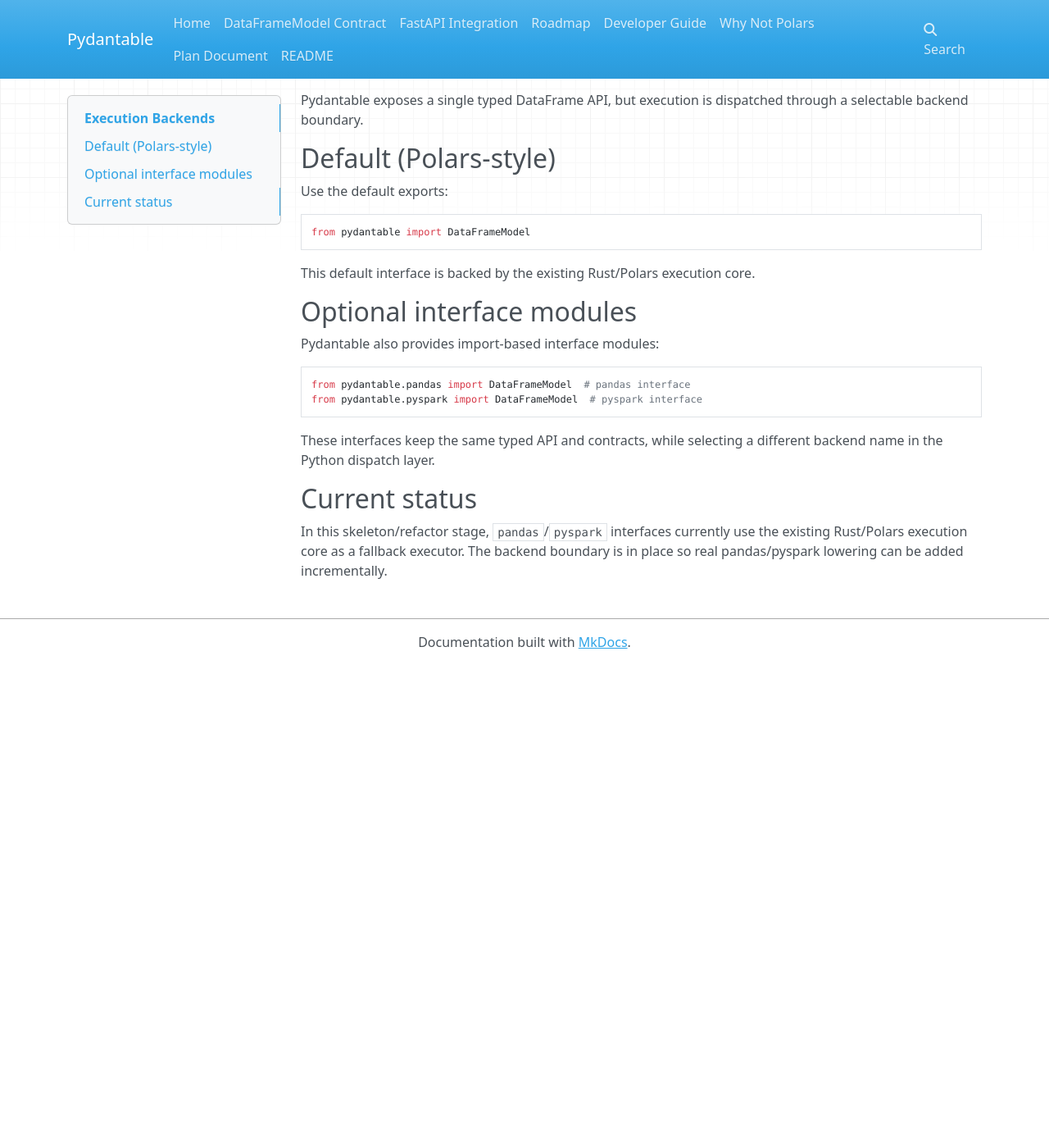
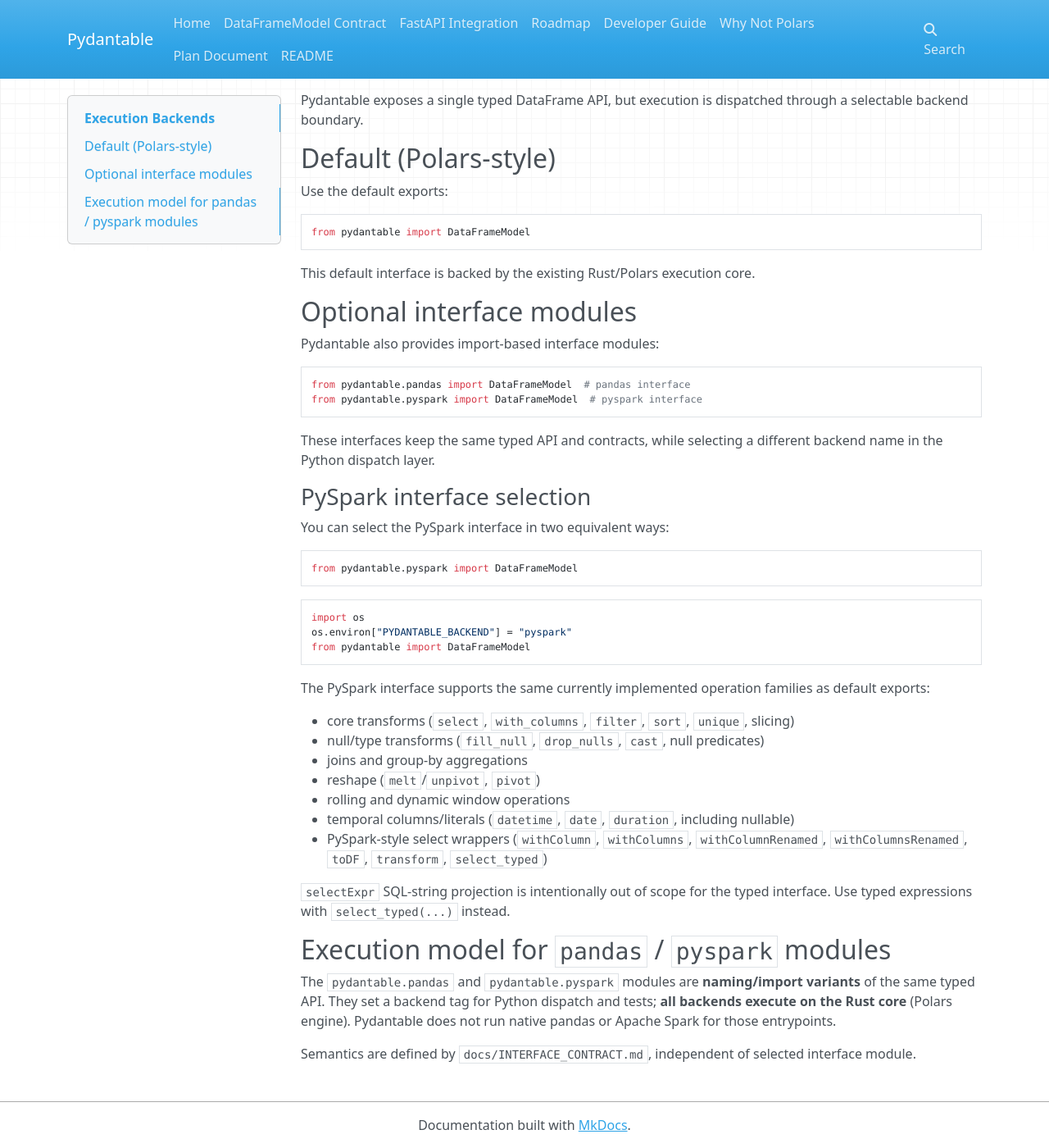
Before and after one commit to eddiethedean/pydantable, an MkDocs documentation site: the page built from docs/BACKENDS.md, in a window 1280 px wide and 1400 px high, scrolled down 64 px. Shown: the whole window at 82% size. Built offline with MkDocs 1.6.1, drawn with Linux system fonts in a browser that asks for light colours; nearby versions of some CDN libraries; before the commit the page ends 900 px from its top, so only the background shows below that.

Commit message:
feat: PySpark interface surface, select wrappers, Rust-only backend docs
- Add PYSPARK_INTERFACE, pyspark surface/select parity tests
- PySpark-style withColumn/toDF/transform/select_typed on pyspark module
- Extend backend equivalence smoke for select wrappers
- Docs: pandas/pyspark are import variants; execution is Rust core only

````diff
--- a/docs/BACKENDS.md
+++ b/docs/BACKENDS.md
@@ -25,9 +25,41 @@
 These interfaces keep the same typed API and contracts, while selecting a
 different backend name in the Python dispatch layer.
 
-## Current status
+### PySpark interface selection
 
-In this skeleton/refactor stage, `pandas`/`pyspark` interfaces currently use the
-existing Rust/Polars execution core as a fallback executor. The backend
-boundary is in place so real pandas/pyspark lowering can be added
-incrementally.
+You can select the PySpark interface in two equivalent ways:
+
+```python
+from pydantable.pyspark import DataFrameModel
+```
+
+```python
+import os
+os.environ["PYDANTABLE_BACKEND"] = "pyspark"
+from pydantable import DataFrameModel
+```
+
+The PySpark interface supports the same currently implemented operation
+families as default exports:
+
+- core transforms (`select`, `with_columns`, `filter`, `sort`, `unique`, slicing)
+- null/type transforms (`fill_null`, `drop_nulls`, `cast`, null predicates)
+- joins and group-by aggregations
+- reshape (`melt`/`unpivot`, `pivot`)
+- rolling and dynamic window operations
+- temporal columns/literals (`datetime`, `date`, `duration`, including nullable)
+- PySpark-style select wrappers (`withColumn`, `withColumns`, `withColumnRenamed`,
+  `withColumnsRenamed`, `toDF`, `transform`, `select_typed`)
+
+`selectExpr` SQL-string projection is intentionally out of scope for the typed
+interface. Use typed expressions with `select_typed(...)` instead.
+
+## Execution model for `pandas` / `pyspark` modules
+
+The `pydantable.pandas` and `pydantable.pyspark` modules are **naming/import
+variants** of the same typed API. They set a backend tag for Python dispatch
+and tests; **all backends execute on the Rust core** (Polars engine). Pydantable
+does not run native pandas or Apache Spark for those entrypoints.
+
+Semantics are defined by `docs/INTERFACE_CONTRACT.md`, independent of selected
+interface module.
````
Also changed, not shown: README.md (+9 -2 lines), docs/PARITY_SCORECARD.md (+1 -1 lines), docs/POLARS_TRANSFORMATIONS_ROADMAP.md (+1 -0 lines), docs/POLARS_WORKFLOWS.md (+3 -0 lines), docs/PYSPARK_INTERFACE.md (added, +105 -0 lines), docs/index.md (+1 -0 lines), 7 other files.
